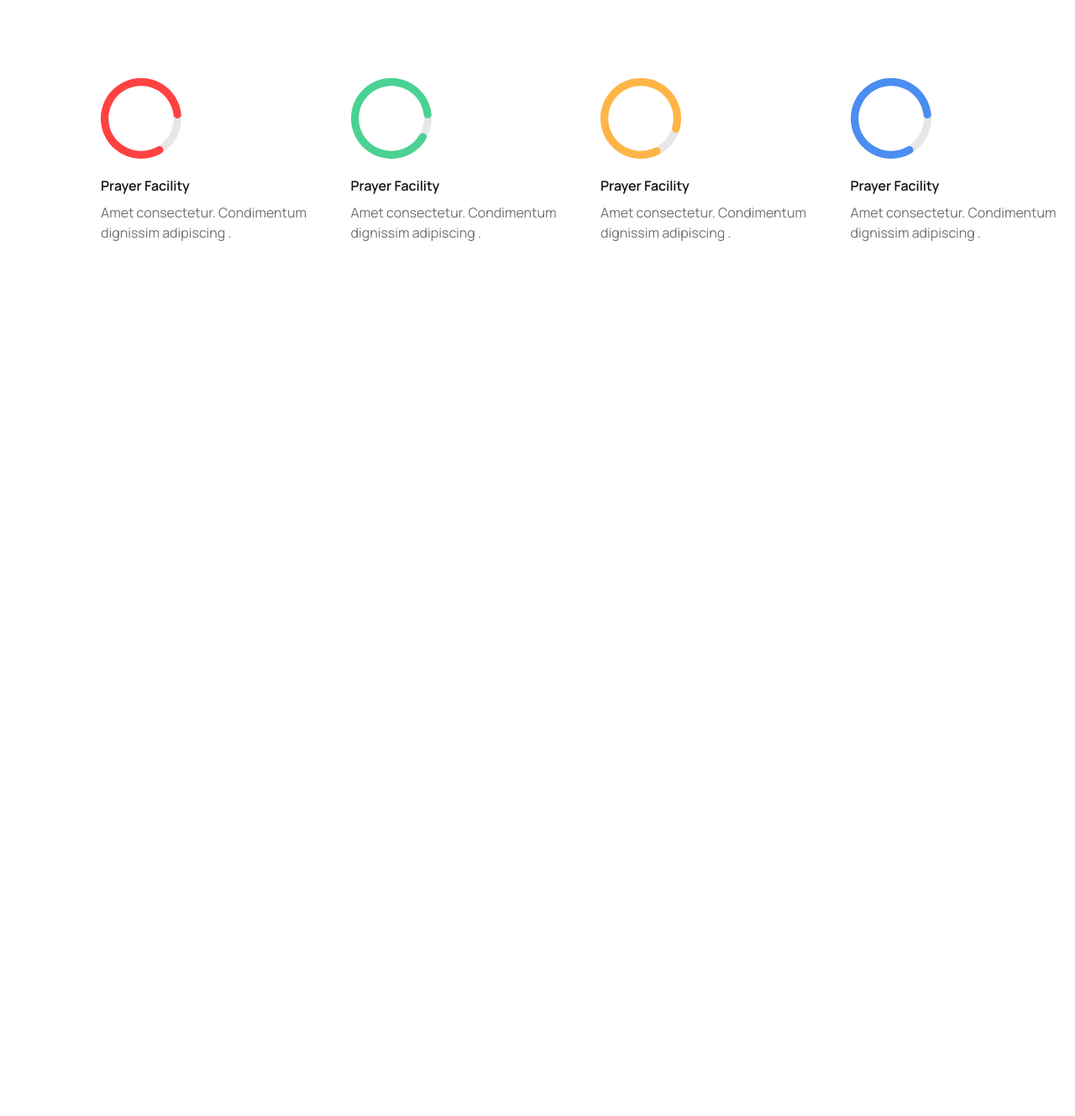
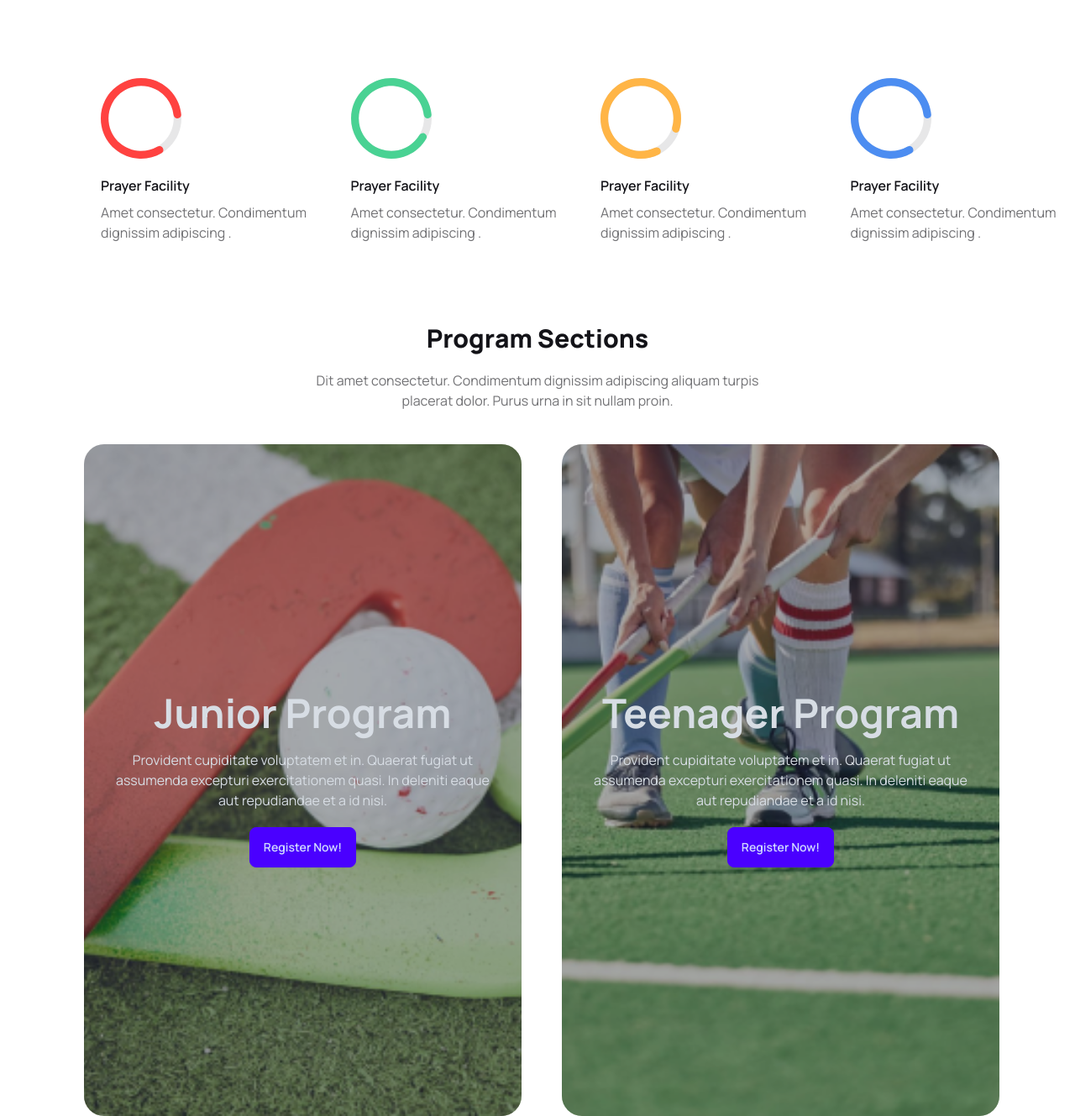
Before and after one commit to abid-rouddro/B9A2-hockeys-main-assignment, a plain HTML site: page index.html in a window 1280 px wide. Shown: the part 908-2237 px from the top of the page at 84% size. Before the commit the page ends 1197 px from the top, so only its background shows below. Drawn offline with nearby package versions, Linux system fonts and the light colour scheme.

Commit message:
program section finished with responsive

```diff
--- a/index.html
+++ b/index.html
@@ -57,57 +57,103 @@
             <div class="grid grid-cols-1 mt-10 gap-y-10 ml-[50px] lg:grid-cols-4 lg:ml-[120px] lg:gap-[30px] mt-24">
                 <!-- first card -->
                 <div class="">
-                    <img class="w-24" src="Images/Group 9.svg"
-                            alt="">
+                    <img class="w-24" src="Images/Group 9.svg" alt="">
                     <div class="">
                         <h2 class="text-[#131318] font-semibold mt-5">
                             Prayer Facility
                         </h2>
-                        <p class="text-[#13131899] mt-2 w-[250px]">Amet consectetur. Condimentum dignissim adipiscing .</p>
+                        <p class="text-[#13131899] mt-2 w-[250px]">Amet consectetur. Condimentum dignissim adipiscing .
+                        </p>
                     </div>
                 </div>
                 <!-- second card -->
                 <div class="">
-                    <img class="w-24" src="Images/Group 9 (1).svg"
-                            alt="">
+                    <img class="w-24" src="Images/Group 9 (1).svg" alt="">
                     <div class="">
                         <h2 class="text-[#131318] font-semibold mt-5">
                             Prayer Facility
                         </h2>
-                        <p class="text-[#13131899] mt-2 w-[250px]">Amet consectetur. Condimentum dignissim adipiscing .</p>
+                        <p class="text-[#13131899] mt-2 w-[250px]">Amet consectetur. Condimentum dignissim adipiscing .
+                        </p>
                     </div>
                 </div>
                 <!-- third card -->
                 <div class="">
-                    <img class="w-24" src="Images/Group 9 (2).svg"
-                            alt="">
+                    <img class="w-24" src="Images/Group 9 (2).svg" alt="">
                     <div class="">
                         <h2 class="text-[#131318] font-semibold mt-5">
                             Prayer Facility
                         </h2>
-                        <p class="text-[#13131899] mt-2 w-[250px]">Amet consectetur. Condimentum dignissim adipiscing .</p>
+                        <p class="text-[#13131899] mt-2 w-[250px]">Amet consectetur. Condimentum dignissim adipiscing .
+                        </p>
                     </div>
                 </div>
                 <!-- fourth card -->
                 <div class="">
-                    <img class="w-24" src="Images/Group 9 (3).svg"
-                            alt="">
+                    <img class="w-24" src="Images/Group 9 (3).svg" alt="">
                     <div class="">
                         <h2 class="text-[#131318] font-semibold mt-5">
                             Prayer Facility
                         </h2>
-                        <p class="text-[#13131899] mt-2 w-[250px]">Amet consectetur. Condimentum dignissim adipiscing .</p>
+                        <p class="text-[#13131899] mt-2 w-[250px]">Amet consectetur. Condimentum dignissim adipiscing .
+                        </p>
                     </div>
                 </div>
             </div>
 
         </section>
+        <!-- programme section -->
+        <section class="my-24">
+            <div class="items-center text-center">
+                <h3 class="text-3xl font-extrabold text-[#131318]">Program Sections</h3>
+                <p class="text-[#13131899] mt-5">Dit amet consectetur. Condimentum dignissim adipiscing aliquam turpis
+                    <br>
+                    placerat dolor. Purus urna in sit nullam proin.
+                </p>
+            </div>
 
+            <div class="grid grid-cols-1 s-[280px] ml-4 gap-y-5 lg:grid-cols-2 lg:mx-[100px] lg:w-[1070px] lg:gap-7 rounded-3xl mt-10">
+                <!-- first images -->
+                <div class="hero min-h-screen rounded-3xl" style="background-image: url(Images/2.png);">
+                    <div class="hero-overlay bg-opacity-40 rounded-3xl"></div>
+                    <div class="hero-content text-center text-neutral-content">
+                      <div class="max-w-md">
+                        <h1 class="mb-5 text-5xl font-bold">Junior Program</h1>
+                        <p class="mb-5">Provident cupiditate voluptatem et in. Quaerat fugiat ut assumenda excepturi exercitationem quasi. In deleniti eaque aut repudiandae et a id nisi.</p>
+                        <button class="btn btn-primary">Register Now!</button>
+                      </div>
+                    </div>
+                  </div>
+                  <!-- second images -->
+                  <div class="hero min-h-screen rounded-3xl w-[280] ml-5" style="background-image: url(Images/3.png);">
+                    <div class="hero-overlay bg-opacity-40 rounded-3xl"></div>
+                    <div class="hero-content text-center text-neutral-content">
+                      <div class="max-w-md">
+                        <h1 class="mb-5 text-5xl font-bold">Teenager Program</h1>
+                        <p class="mb-5">Provident cupiditate voluptatem et in. Quaerat fugiat ut assumenda excepturi exercitationem quasi. In deleniti eaque aut repudiandae et a id nisi.</p>
+                        <button class="btn btn-primary">Register Now!</button>
+                      </div>
+                    </div>
+                  </div>
+            </div>
+            <div class="w-[290px] ml-5 lg:w-[1090px] lg:mx-[100px] mt-8">
+                <!-- third images -->
+                <div class="hero min-h-screen rounded-3xl" style="background-image: url(Images/4.png);">
+                    <div class="hero-overlay bg-opacity-40 rounded-3xl"></div>
+                    <div class="hero-content text-center text-neutral-content lg:text-start ">
+                      <div class="max-w-md">
+                        <h1 class="mb-5 text-5xl font-bold">Professional Program</h1>
+                        <p class="mb-5">Provident cupiditate voluptatem et in. Quaerat fugiat ut assumenda excepturi exercitationem quasi. In deleniti eaque aut repudiandae et a id nisi.</p>
+                        <button class="btn btn-primary">Register Now!</button>
+                      </div>
+                    </div>
+                  </div>
+            </div>
+        </section>
 
     </main>
 
     <footer>
-
 
     </footer>
 
```
